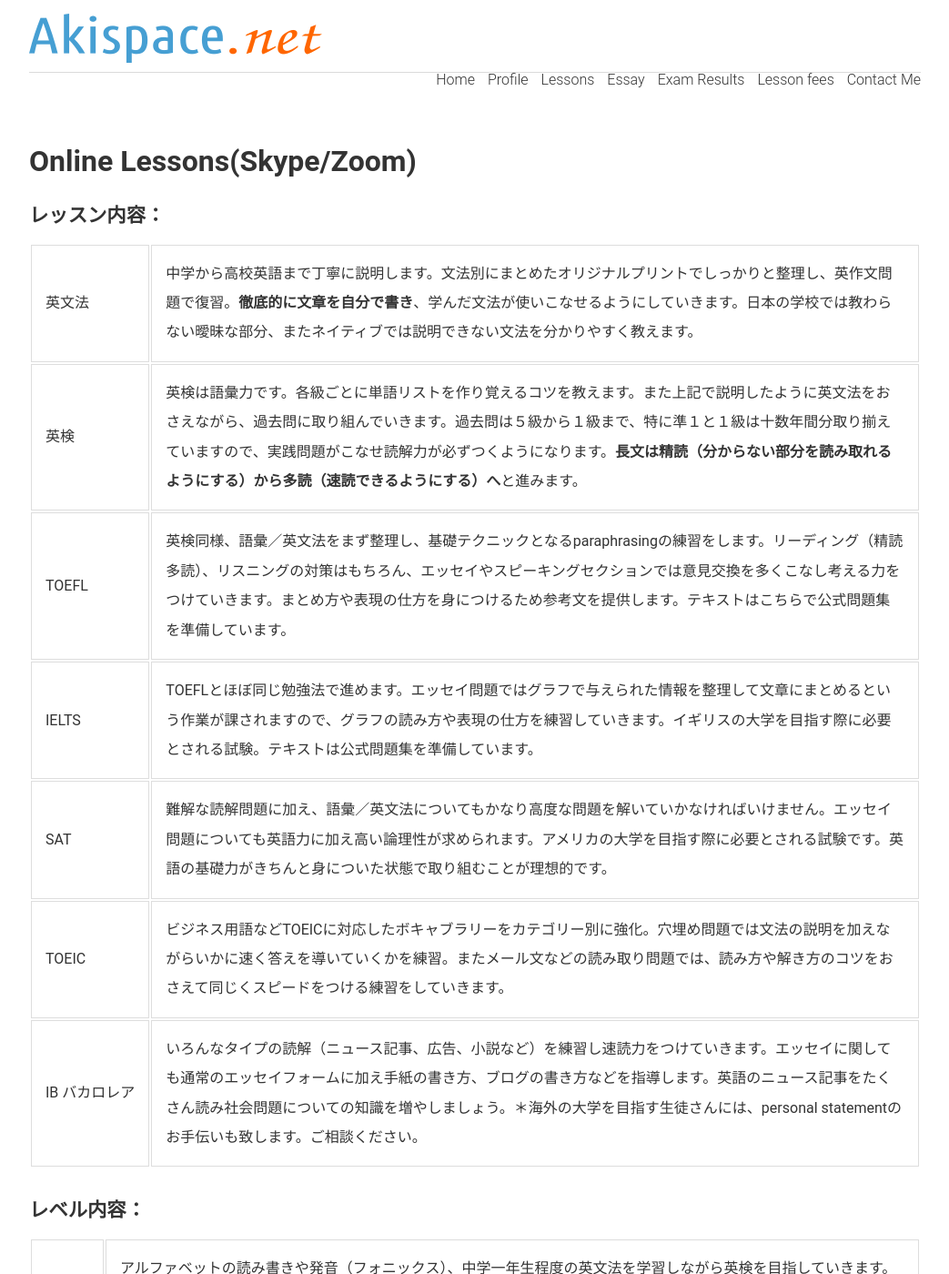
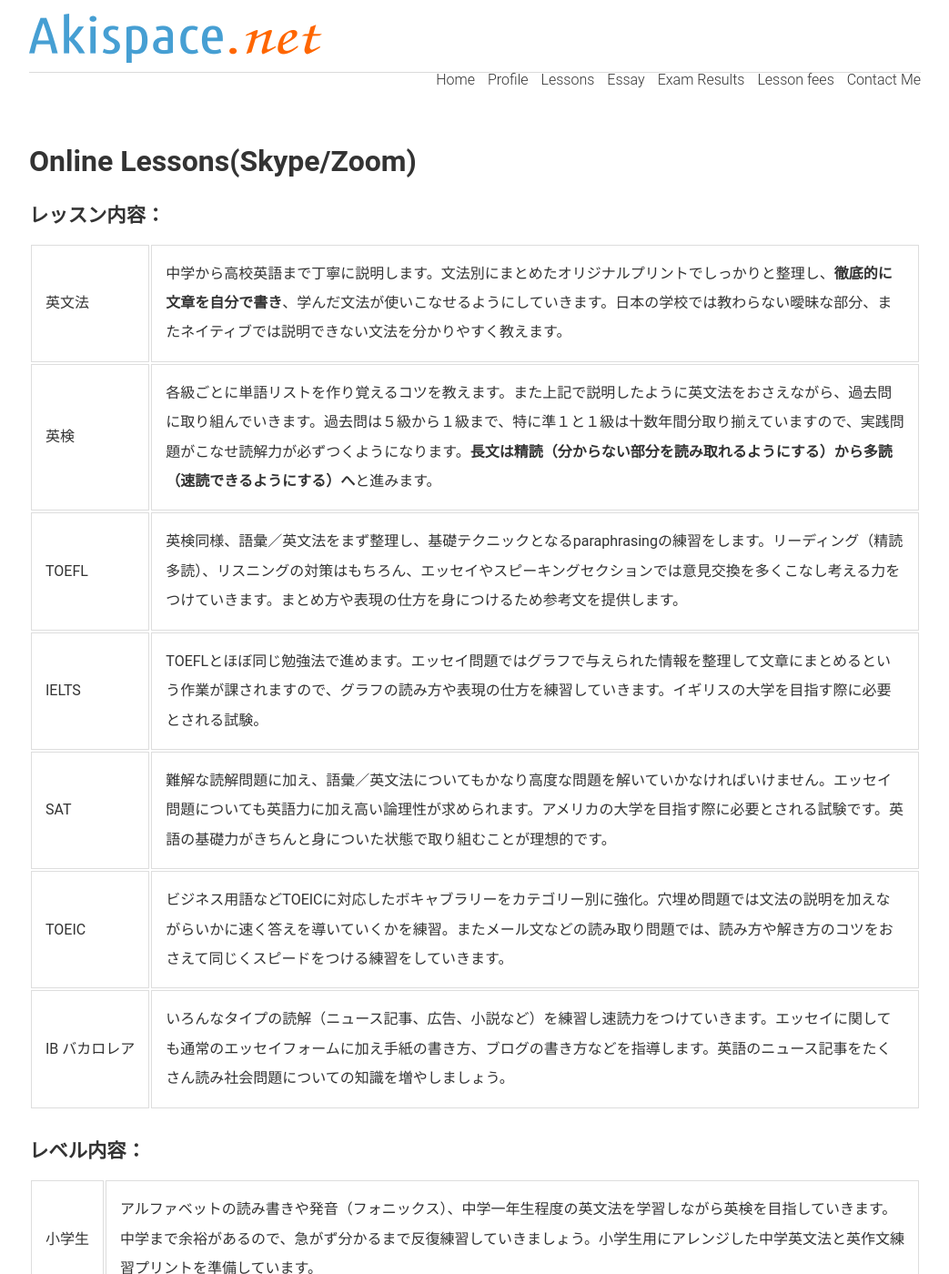
Before and after one commit to phocean/akispace, a Jekyll site: the page built from lessons.md, in a window 1280 px wide and 1400 px high. Shown: the whole window at 91% size, without its empty margins (118-1161 px from the left). Built offline with Jekyll 4.4.1, drawn with Linux system fonts in a browser that asks for light colours; some of the changed text lies outside the part shown.

Commit message:
Update lessons.md

```diff
--- a/lessons.md
+++ b/lessons.md
@@ -13,19 +13,19 @@
 <table>
 <tr>
 <td nowrap>英文法</td>
-<td>中学から高校英語まで丁寧に説明します。文法別にまとめたオリジナルプリントでしっかりと整理し、英作文問題で復習。<strong>徹底的に文章を自分で書き</strong>、学んだ文法が使いこなせるようにしていきます。日本の学校では教わらない曖昧な部分、またネイティブでは説明できない文法を分かりやすく教えます。</td>
+<td>中学から高校英語まで丁寧に説明します。文法別にまとめたオリジナルプリントでしっかりと整理し、<strong>徹底的に文章を自分で書き</strong>、学んだ文法が使いこなせるようにしていきます。日本の学校では教わらない曖昧な部分、またネイティブでは説明できない文法を分かりやすく教えます。</td>
 </tr>
 <tr>
 <td nowrap>英検</td>
-<td>英検は語彙力です。各級ごとに単語リストを作り覚えるコツを教えます。また上記で説明したように英文法をおさえながら、過去問に取り組んでいきます。過去問は５級から１級まで、特に準１と１級は十数年間分取り揃えていますので、実践問題がこなせ読解力が必ずつくようになります。<strong>長文は精読（分からない部分を読み取れるようにする）から多読（速読できるようにする）へ</strong>と進みます。</td>
+<td>各級ごとに単語リストを作り覚えるコツを教えます。また上記で説明したように英文法をおさえながら、過去問に取り組んでいきます。過去問は５級から１級まで、特に準１と１級は十数年間分取り揃えていますので、実践問題がこなせ読解力が必ずつくようになります。<strong>長文は精読（分からない部分を読み取れるようにする）から多読（速読できるようにする）へ</strong>と進みます。</td>
 </tr>
 <tr>
 <td nowrap>TOEFL</td>
-<td>英検同様、語彙／英文法をまず整理し、基礎テクニックとなるparaphrasingの練習をします。リーディング（精読多読）、リスニングの対策はもちろん、エッセイやスピーキングセクションでは意見交換を多くこなし考える力をつけていきます。まとめ方や表現の仕方を身につけるため参考文を提供します。テキストはこちらで公式問題集を準備しています。</td>
+<td>英検同様、語彙／英文法をまず整理し、基礎テクニックとなるparaphrasingの練習をします。リーディング（精読多読）、リスニングの対策はもちろん、エッセイやスピーキングセクションでは意見交換を多くこなし考える力をつけていきます。まとめ方や表現の仕方を身につけるため参考文を提供します。</td>
 </tr>
 <tr>
 <td nowrap>IELTS</td>
-<td>TOEFLとほぼ同じ勉強法で進めます。エッセイ問題ではグラフで与えられた情報を整理して文章にまとめるという作業が課されますので、グラフの読み方や表現の仕方を練習していきます。イギリスの大学を目指す際に必要とされる試験。テキストは公式問題集を準備しています。</td>
+<td>TOEFLとほぼ同じ勉強法で進めます。エッセイ問題ではグラフで与えられた情報を整理して文章にまとめるという作業が課されますので、グラフの読み方や表現の仕方を練習していきます。イギリスの大学を目指す際に必要とされる試験。</td>
 </tr>
 <tr>
 <td nowrap>SAT</td>
@@ -37,7 +37,7 @@
 </tr>
 <tr>
 <td nowrap>IB バカロレア</td>
-<td>いろんなタイプの読解（ニュース記事、広告、小説など）を練習し速読力をつけていきます。エッセイに関しても通常のエッセイフォームに加え手紙の書き方、ブログの書き方などを指導します。英語のニュース記事をたくさん読み社会問題についての知識を増やしましょう。＊海外の大学を目指す生徒さんには、personal statementのお手伝いも致します。ご相談ください。</td>
+<td>いろんなタイプの読解（ニュース記事、広告、小説など）を練習し速読力をつけていきます。エッセイに関しても通常のエッセイフォームに加え手紙の書き方、ブログの書き方などを指導します。英語のニュース記事をたくさん読み社会問題についての知識を増やしましょう。</td>
 </tr>
 </table>
 
@@ -55,7 +55,7 @@
 </tr>
 <tr>
 <td nowrap>高校生</td>
-<td>高校英文法を学習し資格試験を目指します。特にエッセーの書き方、スピーキングのまとめ方などを強化しTOEFL/IB試験などに備えます。さらに力をつけるために時事問題を扱った英字新聞の記事など読んでもらい意見交換を日本語もしくは英語で練習します。</td>
+<td>高校英文法を学習し資格試験を目指します。英文法では重要な部分をまとめたプリントで効率よく教えられるようにしています。力がついたら英検/TOEFL/IB試験などに取り組んでいきましょう。</td>
 </tr>
  <tr>
 <td nowrap>大学生</td>
```
